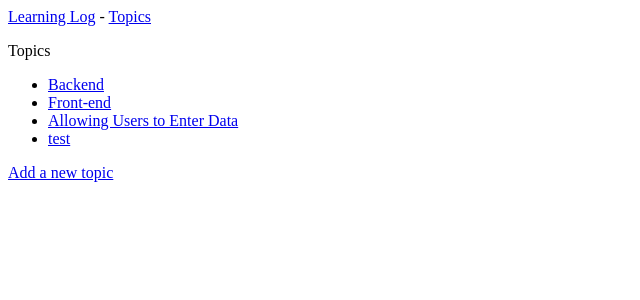
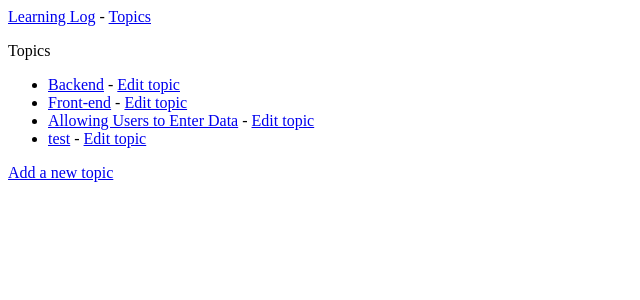
Before and after one commit to wengcychan/learning_logs, a Django app: page /topics/ in a window 1280 px wide. Shown: the top 300 px of the page, without its empty margins (0-640 px from the left). Run offline with Django 5.2, Linux system fonts and the light colour scheme; data comes from the database, SQL or seed files in the repository; both versions use the stored data as it was after the commit.

Commit message:
create pages for editing existing entries and topics

```diff
--- a/learning_logs/templates/learning_logs/topic.html
+++ b/learning_logs/templates/learning_logs/topic.html
@@ -20,6 +20,10 @@
             include line breaks in a format understood by browsers,
             rather than showing a block of uninterrupted text.  -->
         <p>{{ entry.text|linebreaks }}</p>
+        <p>
+            <a href="{% url 'learning_logs:edit_entry' entry.id %}">
+                Edit entry</a>
+        </p>
     </li>
     {% empty %}
     <li>There are no entries for this topic yet.</li>
--- a/learning_logs/templates/learning_logs/topics.html
+++ b/learning_logs/templates/learning_logs/topics.html
@@ -6,7 +6,13 @@
 <ul>
     {% for topic in topics %}
     <li>
-        <a href="{% url 'learning_logs:topic' topic.id %}">{{ topic.text }}</a>
+        <a href="{% url 'learning_logs:topic' topic.id %}">{{ topic.text }}</a> -
+        <a href="{% url 'learning_logs:edit_topic' topic.id %}">
+            Edit topic</a>
+        <!-- <p>
+            <a href="{% url 'learning_logs:edit_topic' topic.id %}">
+                Edit topic</a>
+        </p> -->
     </li>
     {% empty %}
     <li>No topics have been added yet.</li>
--- a/learning_logs/urls.py
+++ b/learning_logs/urls.py
@@ -13,8 +13,10 @@ urlpatterns = [
     path('topics/<int:topic_id>/', views.topic, name='topic'),
     # # Page for adding a new topic
     path('new_topic/', views.new_topic, name='new_topic'),
+    ## Page for editing a topic
+    path('edit_topic/<int:topic_id>/', views.edit_topic, name='edit_topic'),
     # # Page for adding a new entry
     path('new_entry/<int:topic_id>/', views.new_entry, name='new_entry'),
     # # Page for editing an entry
-    # path('edit_entry/<int:entry_id>/', views.edit_entry, name='edit_entry'),
+    path('edit_entry/<int:entry_id>/', views.edit_entry, name='edit_entry'),
 ]
--- a/learning_logs/views.py
+++ b/learning_logs/views.py
@@ -1,5 +1,5 @@
 from django.shortcuts import render, redirect
-from .models import Topic
+from .models import Topic, Entry
 from .forms import TopicForm, EntryForm
 
 # Create your views here.
@@ -47,6 +47,26 @@ def new_topic(request):
     context = {'form': form}
     return render(request, 'learning_logs/new_topic.html', context)
 
+def edit_topic(request, topic_id):
+    """ Edit an existing topic."""
+    topic = Topic.objects.get(id=topic_id)
+
+    if request.method != 'POST':
+        """ Initial request; pre-fill form with the current topic.
+        The argument instance=topic tells Django to create the form,
+        prefilled with information from the existing topic object.
+        The user will see their existing data and be able to edit that data.
+        """
+        form = TopicForm(instance=topic)
+    else:
+        # POST data submitted; process data.
+        form = EntryForm(instance=topic, data=request.POST)
+        if form.is_valid():
+            form.save()
+            return redirect('learning_logs:topics')
+    context = {'topic': topic, 'form': form}
+    return render(request, 'learning_logs/edit_topic.html', context)
+
 """ The new_entry() view function is similar to new_topic(),
 but it takes an additional parameter: topic_id, which stores the
 value it receives from the url.
@@ -79,3 +99,24 @@ def new_entry(request, topic_id):
     # Display a blank or invalid form.
     context = {'topic': topic, 'form': form}
     return render(request, 'learning_logs/new_entry.html', context)
+
+def edit_entry(request, entry_id):
+    """ Edit an existing entry."""
+    entry = Entry.objects.get(id=entry_id)
+    topic = entry.topic
+
+    if request.method != 'POST':
+        """ Initial request; pre-fill form with the current entry.
+        The argument instance=entry tells Django to create the form,
+        prefilled with information from the existing entry object.
+        The user will see their existing data and be able to edit that data.
+        """
+        form = EntryForm(instance=entry)
+    else:
+        # POST data submitted; process data.
+        form = EntryForm(instance=entry, data=request.POST)
+        if form.is_valid():
+            form.save()
+            return redirect('learning_logs:topic', topic_id=topic.id)
+    context = {'entry': entry, 'topic': topic, 'form': form}
+    return render(request, 'learning_logs/edit_entry.html', context)
```
Also changed, not shown: learning_logs/templates/learning_logs/edit_entry.html (added, +17 -0 lines), learning_logs/templates/learning_logs/edit_topic.html (added, +17 -0 lines), db.sqlite3.
